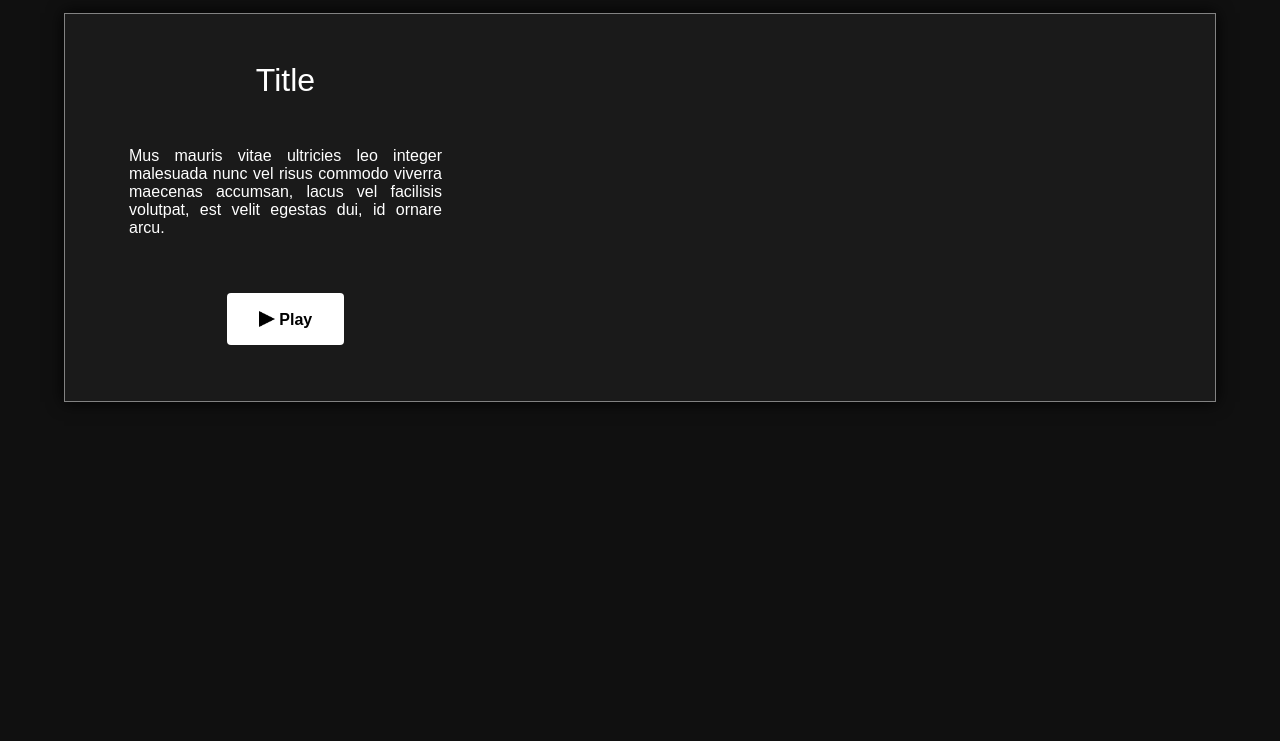
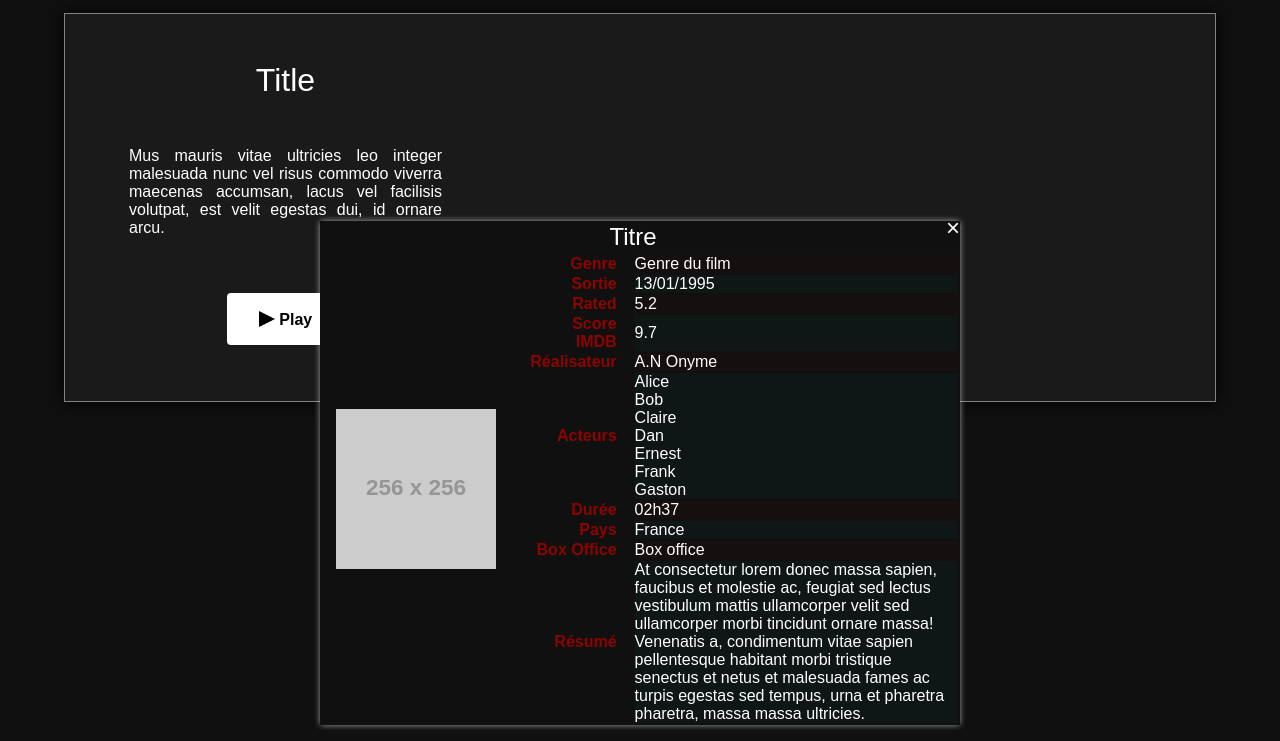
Before and after one commit to evrard1301/just-stream-it, a website built with webpack: page src/index.html in a window 1280 px wide. Shown: the part 59-800 px from the top of the page. Built offline with nearby package versions, Linux system fonts and the light colour scheme; placeholder pictures from the web are drawn by us; files whose address does not match are found by name.

Commit message:
Add: HTML + CSS for the modal.

```diff
--- a/src/index.html
+++ b/src/index.html
@@ -37,6 +37,83 @@
       </section>
 
       <div id="categories"></div>
+
+      <div class="movie_info">
+	<div class="movie_info__header">
+	  <span class="movie_info__header__title">Titre</span>
+	  <span class="movie_info__header__close">&times;</span>
+	</div>
+
+	<div class="movie_info__content">
+	  <img src="https://via.placeholder.com/256" alt="image film"></img>
+
+	  <table>
+	    <tr>
+	      <th>Genre</th>
+	      <td id="movie_info__content__genre">Genre du film</td>
+	    </tr>
+	    <tr>
+	      <th>Sortie</th>
+	      <td id="movie_info__content__release_date">13/01/1995</td>
+	    </tr>
+	    <tr>
+	      <th>Rated</th>
+	      <td id="movie_info__content__rated">5.2</td>
+	    </tr>
+	    <tr>
+	      <th>Score IMDB</th>
+	      <td id="movie_info__content__imdb">9.7</td>
+	    </tr>
+	    <tr>
+	      <th>Réalisateur</th>
+	      <td id="movie_info__content__director">A.N Onyme</td>
+	    </tr>
+	    <tr>
+	      <th>Acteurs</th>
+	      <td id="movie_info__content__actors">
+		<ul>
+		  <li>Alice</li>
+		  <li>Bob</li>
+		  <li>Claire</li>
+		  <li>Dan</li>
+		  <li>Ernest</li>
+		  <li>Frank</li>
+		  <li>Gaston</li>
+		</ul>
+	      </td>
+	    </tr>
+	    <tr>
+	      <th>Durée</th>
+	      <td id="movie_info__content__duration">02h37</td>
+	    </tr>
+	    <tr>
+	      <th>Pays</th>
+	      <td id="movie_info__content__country">France</td>
+	    </tr>
+	    <tr>
+	      <th>Box Office</th>
+	      <td id="movie_info__content__box_office">Box office</td>
+	    </tr>
+	    <tr>
+	      <th>Résumé</th>
+	      <td id="movie_info__content__summary">
+		<p>
+		  At consectetur lorem donec massa sapien, faucibus et
+		  molestie ac, feugiat sed lectus vestibulum mattis
+		  ullamcorper velit sed ullamcorper morbi tincidunt
+		  ornare massa! Venenatis a, condimentum vitae sapien
+		  pellentesque habitant morbi tristique senectus et
+		  netus et malesuada fames ac turpis egestas sed
+		  tempus, urna et pharetra pharetra, massa massa
+		  ultricies.
+		</p>
+	      </td>
+	    </tr>
+	  </table>
+	</div>
+
+      </div>
+
     </main>
 
     <script src="app.bundle.js"></script>
--- /dev/null
+++ b/src/scss/components/_movie_info.scss
@@ -0,0 +1,111 @@
+
+.movie_info {
+    $width: 50%;
+    $min-width: 500px;
+    $height: 30%;
+    $header-height: 2em;
+    $shadow-border: 0.1em;
+    $shadow-color: rgba(255, 250, 250, 0.2);
+    $shadow-blur: 5px;
+
+    display: inline-block;
+
+    position: absolute;
+    top: calc((100% - $height)/2);
+    left: calc((100% - max($width, $min-width))/2);
+
+    background-color: $background;
+    color: white;
+
+    box-shadow: - $shadow-border $shadow-border $shadow-blur  $shadow-color,
+		$shadow-border $shadow-border $shadow-blur $shadow-color,
+		$shadow-border calc($shadow-border * -1) $shadow-blur $shadow-color,
+    		- $shadow-border calc($shadow-border * -1) $shadow-blur $shadow-color;
+
+    width: $width;
+    min-width: $min-width;
+
+    @include for-mobile {
+	position: absolute;
+	top: 0;
+	left: 0;
+	width: 100%;
+	min-width: 0;
+    }
+
+    &__header {
+	$header-font-size: calc($header-height - 0.5em);
+	display: flex;
+	justify-content: space-between;
+	align-items: center;
+	height: $header-height;
+
+	&__title {
+	    width: 100%;
+	    font-size: $header-font-size;
+	    text-align: center;
+	}
+
+	&__close {
+	    position: relative;
+	    top: calc($header-font-size/-4);
+	    display: float;
+	    float: right;
+	    font-size: $header-font-size;
+
+	    &:hover {
+		cursor: pointer;
+	    }
+	}
+    }
+
+    &__content {
+	display: flex;
+	align-items: center;
+	gap: 1em;
+	height: 100%;
+
+	@include for-mobile {
+	    flex-direction: column;
+	}
+
+	img {
+	    width: 25%;
+	    height: 25%;
+	    margin: 1em;
+
+	    @include for-mobile {
+		height: 50%;
+	    }
+	}
+
+	table {
+	    width: 75%;
+
+	    th {
+		color: $secondary;
+		background-color: $background;
+		text-align: right;
+		padding-right: 1em;
+	    }
+
+	    tr {
+		$row-alpha: 0.95;
+
+		padding-bottom: 0.5em;
+		&:nth-child(odd) {
+		    background-color: transparentize($secondary, $row-alpha);
+		}
+		&:nth-child(even) {
+		    background-color: transparentize(complement($secondary), $row-alpha);
+		}
+	    }
+
+	    td {
+		ul {
+		    list-style: none;
+		}
+	    }
+	}
+    }
+}
--- a/src/scss/style.scss
+++ b/src/scss/style.scss
@@ -6,3 +6,4 @@
 @import 'components/buttons';
 @import 'components/best_movie';
 @import 'components/category';
+@import 'components/movie_info';
--- a/src/scss/themes/_theme.scss
+++ b/src/scss/themes/_theme.scss
@@ -1,3 +1,3 @@
 $primary: black;
-$secondary: #5a575d;
+$secondary: #8b0400;//#5a575d;
 $background: rgb(16, 16, 16);
```
Also changed, not shown: src/js/movie.js (line endings or trailing spaces).
